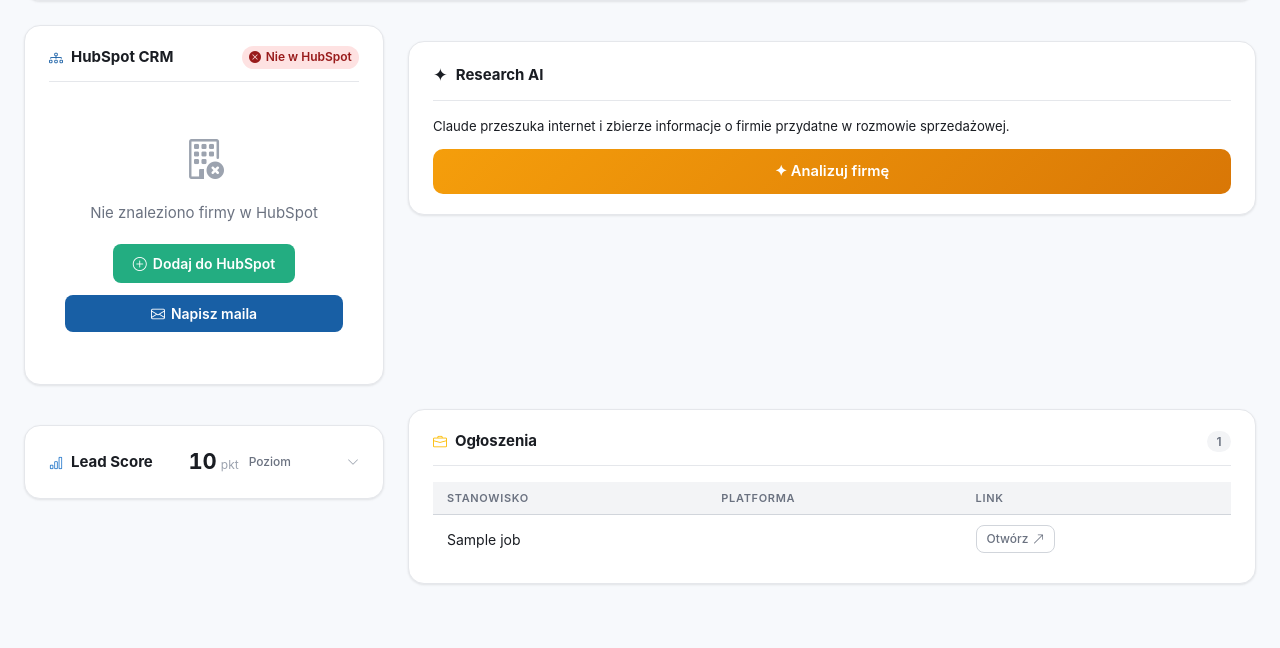
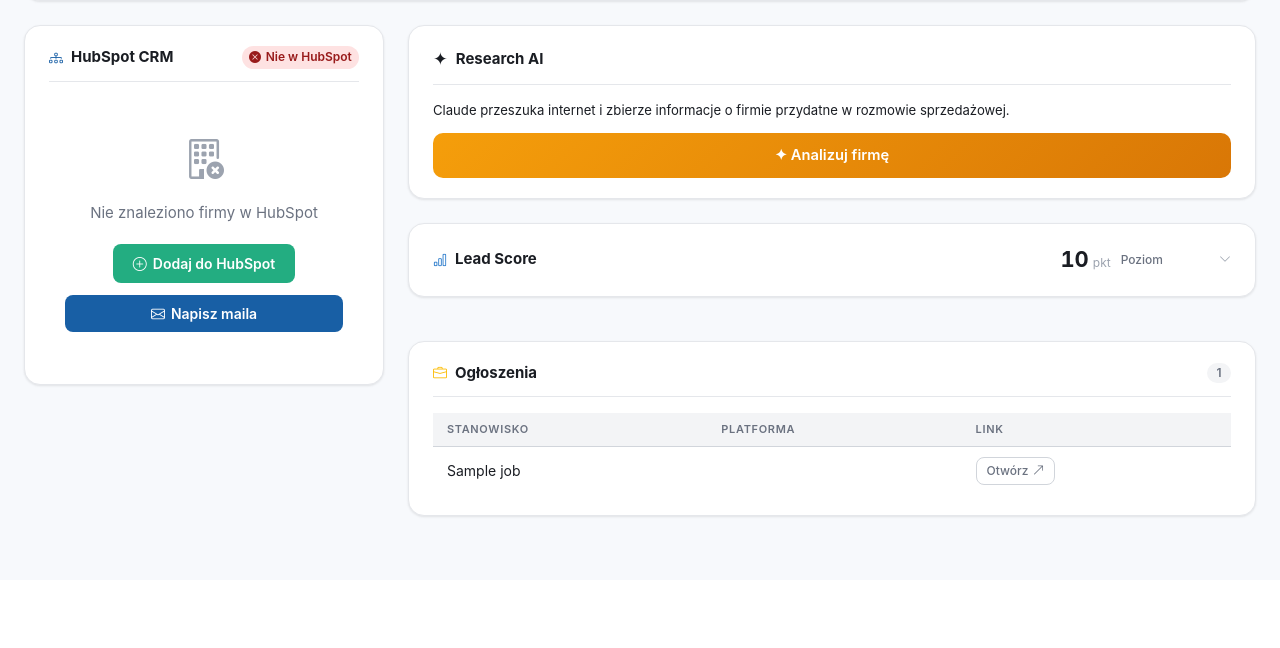
Before and after one commit to rockethive/bee-scanner, a Flask app: template templates/company.html in a window 1280 px wide. Shown: the part 268-916 px from the top of the page. After the commit the page ends 786 px from the top, so only its background shows below. Run offline with Flask 3, Linux system fonts and the light colour scheme; the template is opened without the code that fills it: most values are stand-ins (such as "Sample title", 1, 10 or a date in 2020); some libraries are stand-ins or nearby versions.

Commit message:
Fix layout: right column has Research AI + Lead Score + Ogloszenia

```diff
--- a/templates/company.html
+++ b/templates/company.html
@@ -141,8 +141,10 @@
         </div>
       </div>
 
-      <!-- ===== RESEARCH AI ===== -->
-      <div class="company-col-crm" style="margin-top:1rem">
+      <!-- ===== RIGHT COLUMN: Research AI + Lead Score + Ogłoszenia ===== -->
+      <div class="company-col-main" style="display:flex;flex-direction:column;gap:1.5rem">
+
+        <!-- Research AI -->
         <div class="section-card">
           <div class="section-card-header">
             <span style="font-size:1.1rem">✦</span>
@@ -158,10 +160,8 @@
             <div id="research-output" style="display:none"></div>
           </div>
         </div>
-      </div>
 
-      <!-- ===== LEAD SCORE ===== -->
-      <div class="company-col-crm" style="margin-top:1rem">
+        <!-- Lead Score -->
 
         <!-- Lead Score -->
         <div class="section-card ls-card" style="margin-bottom:1.25rem">
@@ -343,10 +343,6 @@
           </div>
           </div><!-- /ls-body -->
         </div>
-      </div>
-
-      <!-- ===== RIGHT: Ogłoszenia ===== -->
-      <div class="company-col-main">
 
         <!-- Ogłoszenia -->
         <div class="section-card">
@@ -379,7 +375,7 @@
           </table>
         </div>
 
-      </div>
+      </div><!-- /right column -->
     </div>
   </main>
 
```
